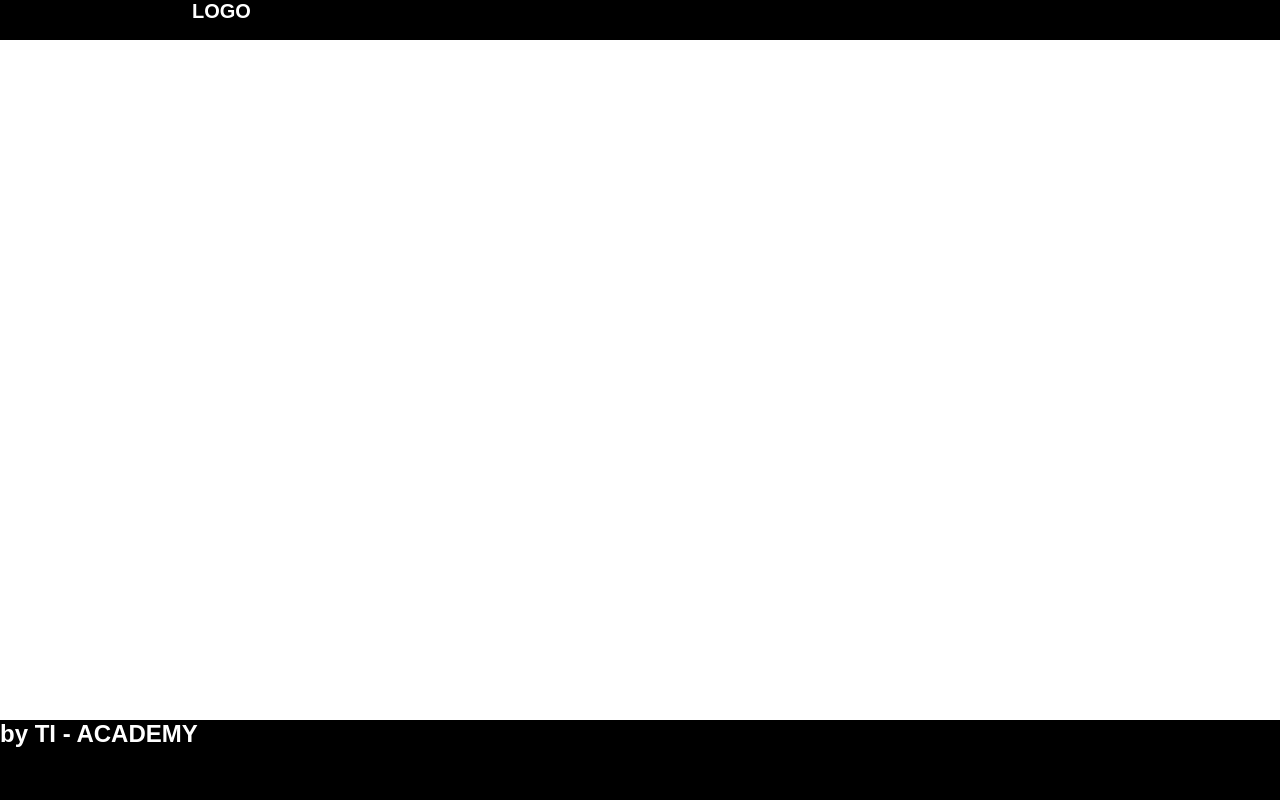
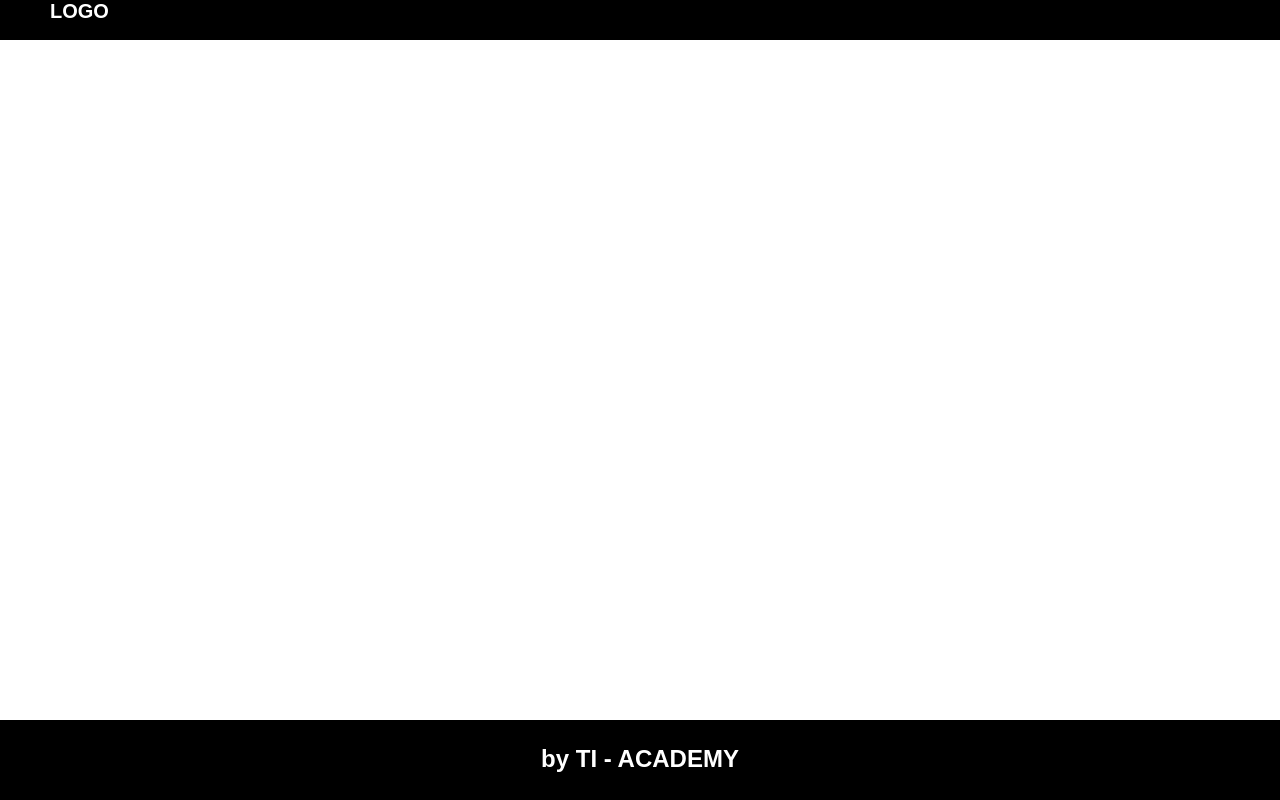
Before and after one commit to thiagocalvi/desafiociclo1, a plain HTML site: page desafio-1/index.html in a window 1280 px wide. Drawn offline with Linux system fonts and the light colour scheme.

Commit message:
Atualização 07/10/21

```diff
--- a/desafio-1/style.css
+++ b/desafio-1/style.css
@@ -17,7 +17,7 @@ header{
     font-family: Arial, Helvetica, sans-serif;
     font-size: 20px;
     color: white;
-    margin: 0 0 0 15%;
+    padding-left: 50px;
 }
 
 #core-content{
@@ -31,8 +31,10 @@ footer{
     height: 80px;
     position:absolute;
     bottom: 0;
+    text-align: center;
 }
 #description-footer{
     font-family: Arial, Helvetica, sans-serif;
     color: white;
+    padding-top: 25px;
 }
```
